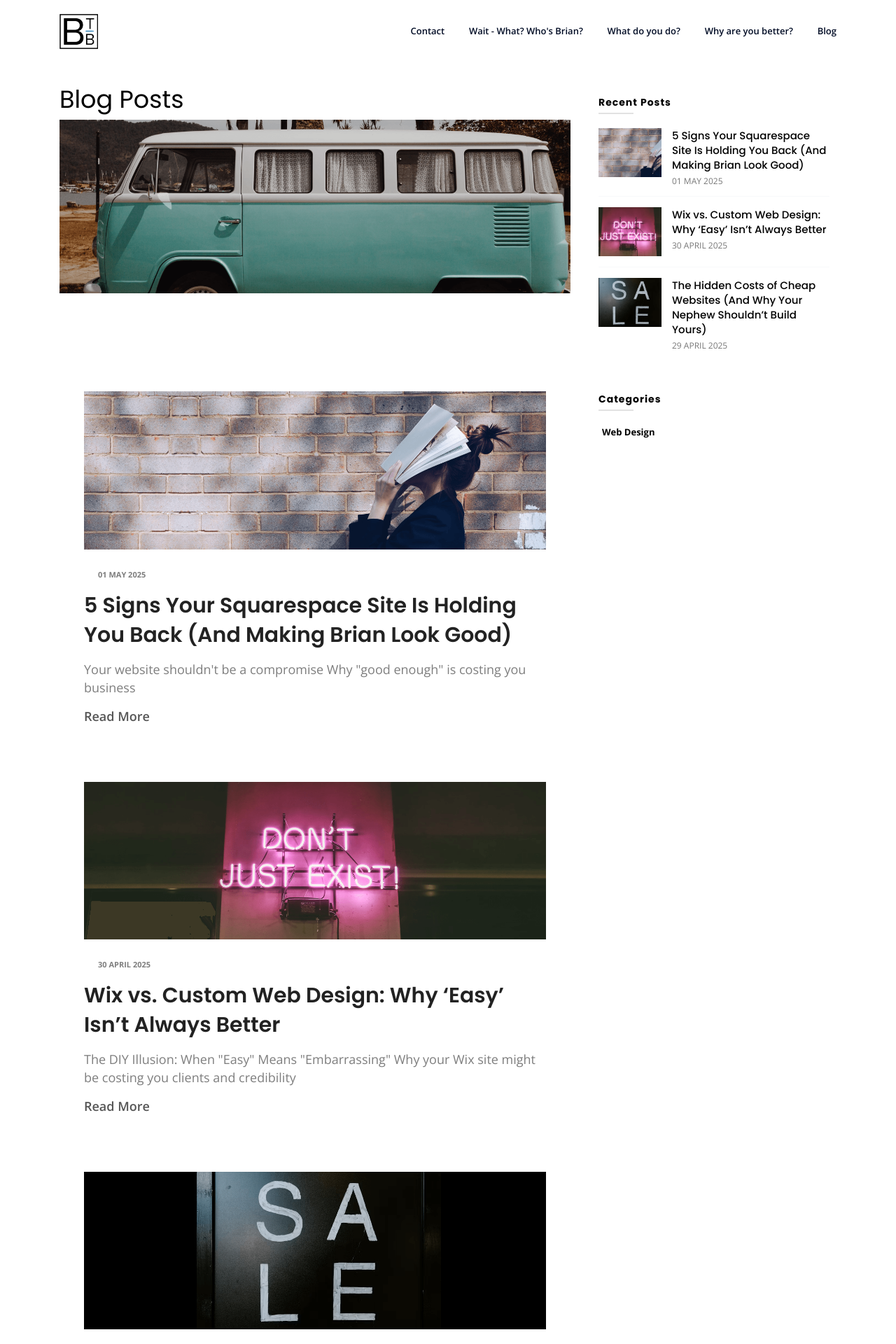
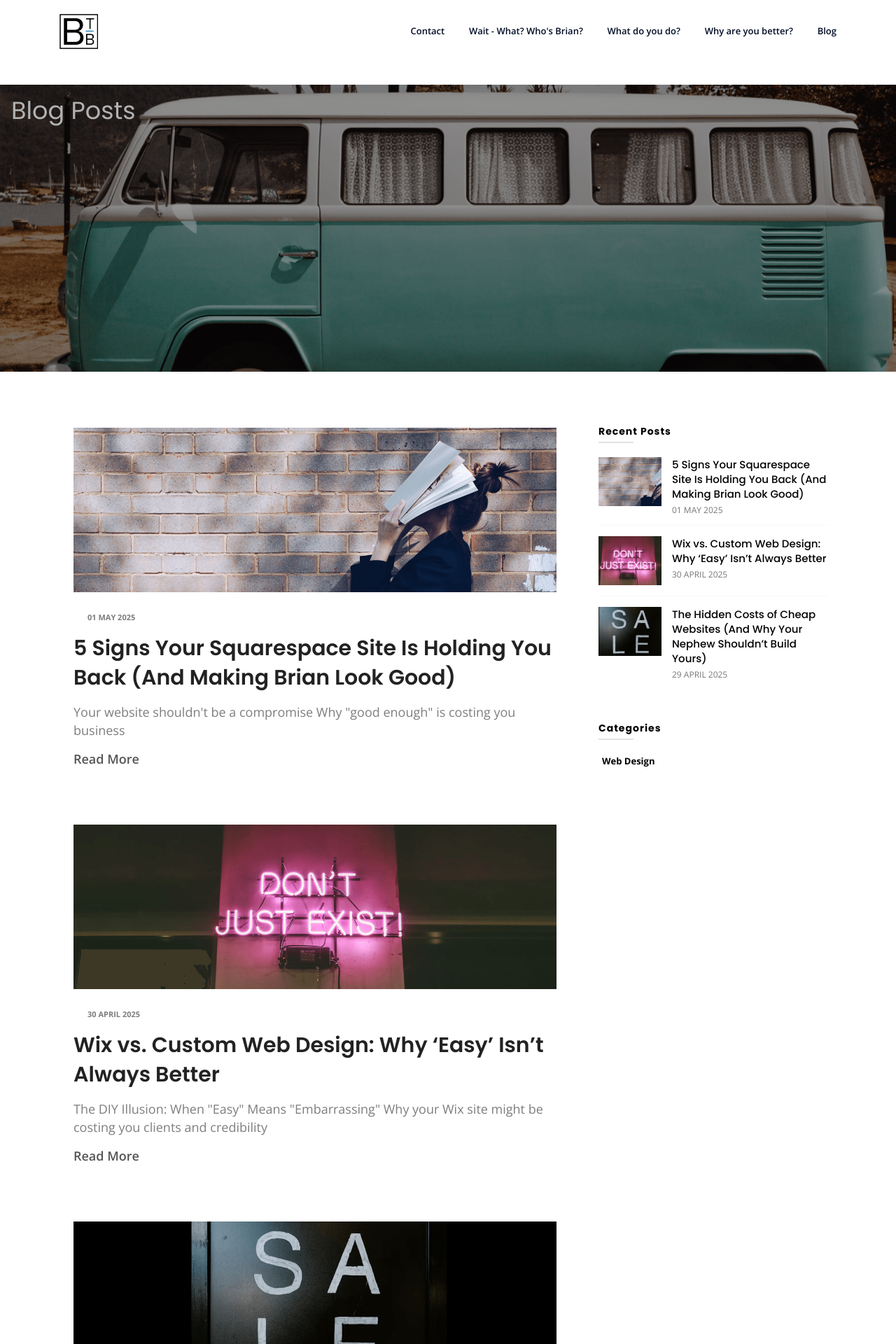
Before and after one commit to matsientst/betterthanbrian, a Jekyll site: the page built from pages/blog.html, in a window 1280 px wide. Shown: the top 1920 px of the page at 70% size. Built offline with Jekyll 4.4.1, drawn with Linux system fonts in a browser that asks for light colours; the list of posts is cut into pages by our own code.

Commit message:
fixing blog posts

```diff
--- a/assets/css/style.scss
+++ b/assets/css/style.scss
@@ -1499,6 +1499,23 @@ label {
 }
 
 /* 14. Blog */
+.blog-bg {
+	height: 410px;
+	background-size: cover;
+	background-position: center center;
+	position: relative;
+}
+.blog-bg::before {
+	position: absolute;
+	content: "";
+	width: 100%;
+	height: 100%;
+	background: #000;
+	opacity: .3;
+}
+.blog-bg h2 {
+	color:#FFF;
+}
 .blog-wrapper {
 	background: #fff;
 	overflow: hidden;
--- a/pages/blog.html
+++ b/pages/blog.html
@@ -1,16 +1,25 @@
 ---
-layout: page
+layout: default
 pagination:
   enabled: true
 permalink: "/pages/blog/"
 title: Blog Posts
 post_image: "/assets/img/bg/bus.png"
 ---
+{% include header.html %}
+<main>
+<!-- blog-details-area -->
+<div class="basic-blog-area gray-bg pt-30 pb-40">
+    <div class="main-wrapper mb-60 blog-bg"  style="background-image:url({{page.post_image}})">
+        <div class="sm-siz p-3">
+            <h2>{{page.title}}</h2>
+        </div>
 
-<div class="basic-blog-area gray-bg pt-100 pb-100">
+    </div>
     <div class="container">
         <div class="row">
-            <div class="col-lg-12 blog-post-items">
+            <div class="col-lg-8 blog-post-items">
+                    <div class="main-content">
                         {% for post in paginator.posts %}
                         <div class="blog-wrapper mb-40">
                             <div class="blog-thumb">
@@ -34,8 +43,12 @@ post_image: "/assets/img/bg/bus.png"
                             </div>
                         </div>
                     {% endfor %}
-             {% include pagination.html %}
+                </div>
+            </div>
+            <div class="col-lg-4 sidebar-blog right-side">
+              {% include sidebar.html %}
             </div>
         </div>
     </div>
 </div>
+</main>
```
Lines whose indentation alone changed are shown as unchanged.
